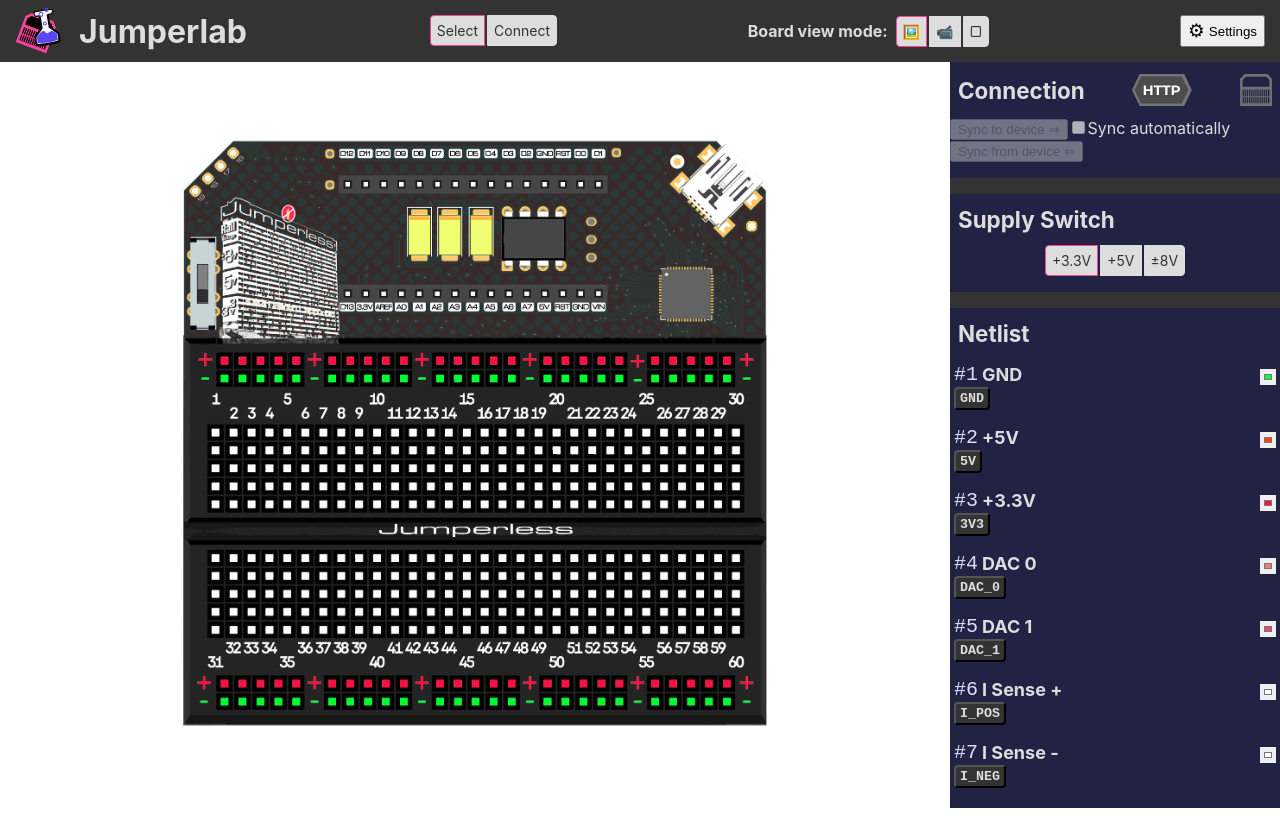
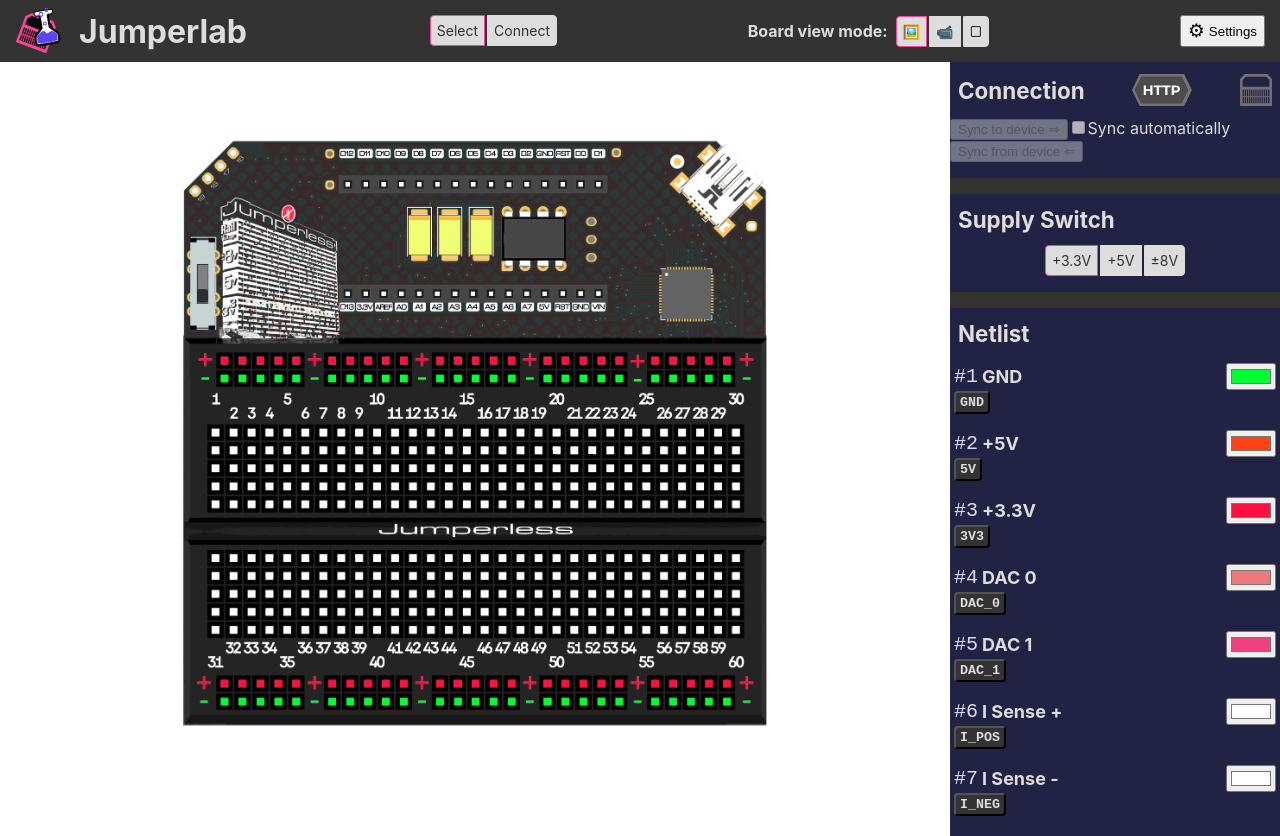
Before and after one commit to nilclass/jumperlab, a React (Create React App) app: page / in a window 1280 px wide. Before the commit the page ends 808 px from the top, so only its background shows below. Built offline with nearby package versions, Linux system fonts and the light colour scheme; no server answers.

Commit message:
comment CSS experiment
it's not pretty!

```diff
--- a/src/panels/NetlistPanel.scss
+++ b/src/panels/NetlistPanel.scss
@@ -30,13 +30,13 @@
           font-weight: bold;
         }
 
-        > .color {
-          > input {
-            border: none;
-            width: 16px;
-            height: 16px;
-          }
-        }
+        // > .color {
+        //   > input {
+        //     border: none;
+        //     width: 16px;
+        //     height: 16px;
+        //   }
+        // }
       }
     }
   }
```
